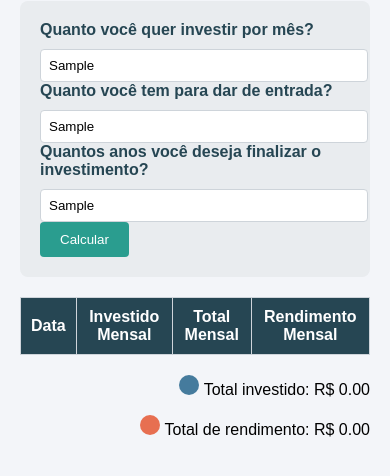
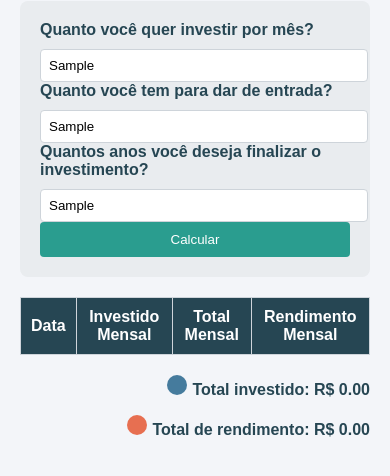
Before and after one commit to BertMartins/investimento, a plain HTML site: page index.html in a window 390 px wide. Both pictures are taken after typing "Sample", "Sample", "Sample" into the empty fields and a click on the button "Calcular". Shown: the part 136-612 px from the top of the page. Drawn offline with Linux system fonts and the light colour scheme.

Commit message:
Update styles.css

```diff
--- a/styles.css
+++ b/styles.css
@@ -9,6 +9,7 @@ body {
   max-width: 800px;
   margin: 0 auto;
   padding: 20px;
+  box-sizing: border-box;
 }
 
 h1 {
@@ -45,6 +46,7 @@ body {
   border-radius: 4px;
   cursor: pointer;
   transition: background-color 0.3s;
+  width: 100%;
 }
 
 button:hover {
@@ -89,7 +91,7 @@ body {
 #summary {
   margin-top: 20px;
   text-align: right;
-  }a
+}
 
 #summary p {
   color: #264653;
@@ -98,15 +100,26 @@ body {
 
 #total-invested::before,
 #total-earnings::before {
-    content: '';
+  content: "";
   display: inline-block;
   width: 20px;
   height: 20px;
   margin-right: 5px;
+  border-radius: 50%;
+}
+
+#total-invested::before {
   background-color: #457b9d;
-    border-radius: 50%;
 }
 
 #total-earnings::before {
   background-color: #e76f51;
 }
+
+@media only screen and (max-width: 600px) {
+  form label,
+  button {
+    display: block;
+    width: 100%;
+  }
+}
```
Lines whose indentation alone changed are shown as unchanged.
